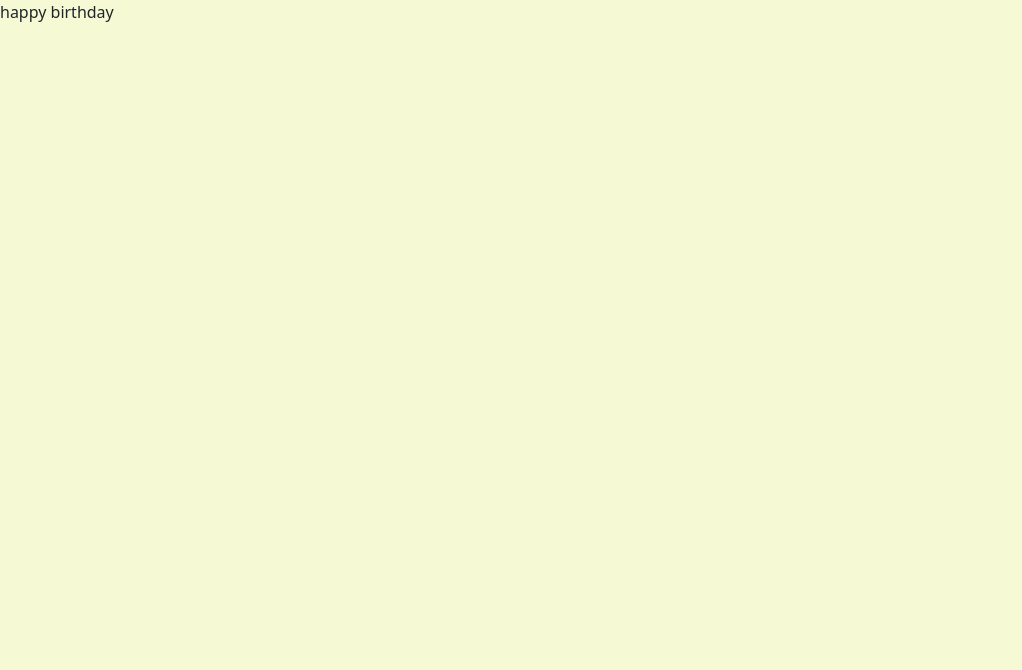
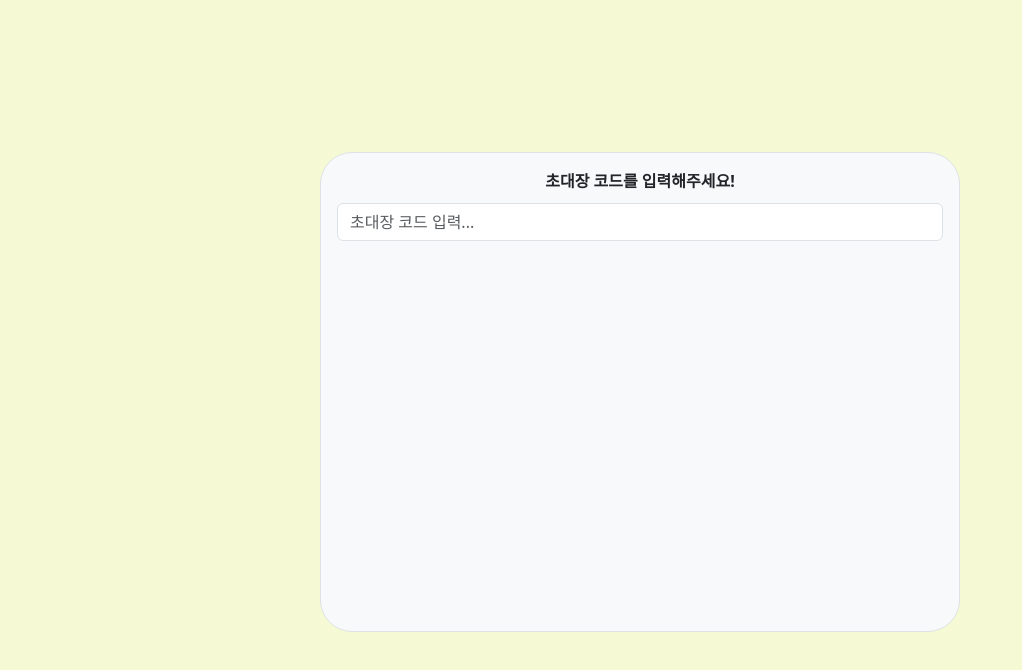
Before and after one commit to kkhy1234/nihabirthday-project, a website: page src/public/webapp/login/index.html in a window 1280 px wide. Shown: the whole page, without its empty margins (0-1022 px from the left). Drawn offline with Linux system fonts and the light colour scheme.

Commit message:
초대장 입력 컴포넌트 추가

```diff
--- a/package.json
+++ b/package.json
@@ -5,6 +5,7 @@
   "main": "index.js",
   "scripts": {
     "start": "node src/index.js",
+    "dev": "nodemon src/index.js",
     "build": "echo No build needed"
   },
   "keywords": [],
@@ -12,5 +13,8 @@
   "license": "ISC",
   "dependencies": {
     "express": "^5.1.0"
+  },
+  "devDependencies": {
+    "nodemon": "^3.1.10"
   }
 }
--- a/src/public/css/login/login.css
+++ b/src/public/css/login/login.css
@@ -3,10 +3,46 @@ html, body {
   padding: 0;
   width: 100%;
   height: 100%;
+  -webkit-text-size-adjust: none;
 }
 
 .main_container {
   width: 100%;
   height: 100%;
   background-color: #f5fad5;
+  display:flex;
+  justify-content: center;
+  align-items: center;
 }
+
+.loginbox {
+  display:flex;
+  flex-direction: column;
+  align-items: center;
+  gap: 10px; /* strong과 input 사이 여백 */
+}
+
+/* 모바일 (화면 너비 768px 이하) */
+@media (max-width: 768px) {
+  .loginbox {
+    width: 90%;
+    height: 50%;
+    padding: 20px;
+  }
+}
+
+/* 태블릿 ~ 작은 PC (769px ~ 1200px) */
+@media (min-width: 769px) and (max-width: 1200px) {
+  .loginbox {
+    width: 70%;
+    height: 50%;
+  }
+}
+
+/* 데스크탑 (1201px 이상) */
+@media (min-width: 1201px) {
+  .loginbox {
+    width: 50%;
+    height: 60%;
+  }
+}
--- a/src/public/webapp/login/index.html
+++ b/src/public/webapp/login/index.html
@@ -2,7 +2,7 @@
 <html lang="ko">
 <head>
   <meta charset="UTF-8">
-  <meta name="viewport" content="width=device-width, initial-scale=1.0">
+  <meta name="viewport" content="width=device-width, initial-scale=1.0, minimum-scale=1.0, maximum-scale=1.0">
   <link rel="icon" href="../../img/favicon/favicon.ico" type="image/x-icon">
   <link rel="stylesheet" href="../../css/login/login.css">
   <link rel="stylesheet" href="../../css/bootstrap/bootstrap.min.css">
@@ -10,7 +10,11 @@
 </head>
 <body>
   <div class="main_container">
-    <span>happy birthday</span>
+    <div class="loginbox p-3 mb-3 bg-light border rounded-5">
+      <strong>초대장 코드를 입력해주세요!</strong>
+
+      <input type="text" class="form-control" id="invateCode" placeholder="초대장 코드 입력...">
+    </div>
   </div>
 </body>
 </html>
```
Also changed, not shown: 1 other file.
